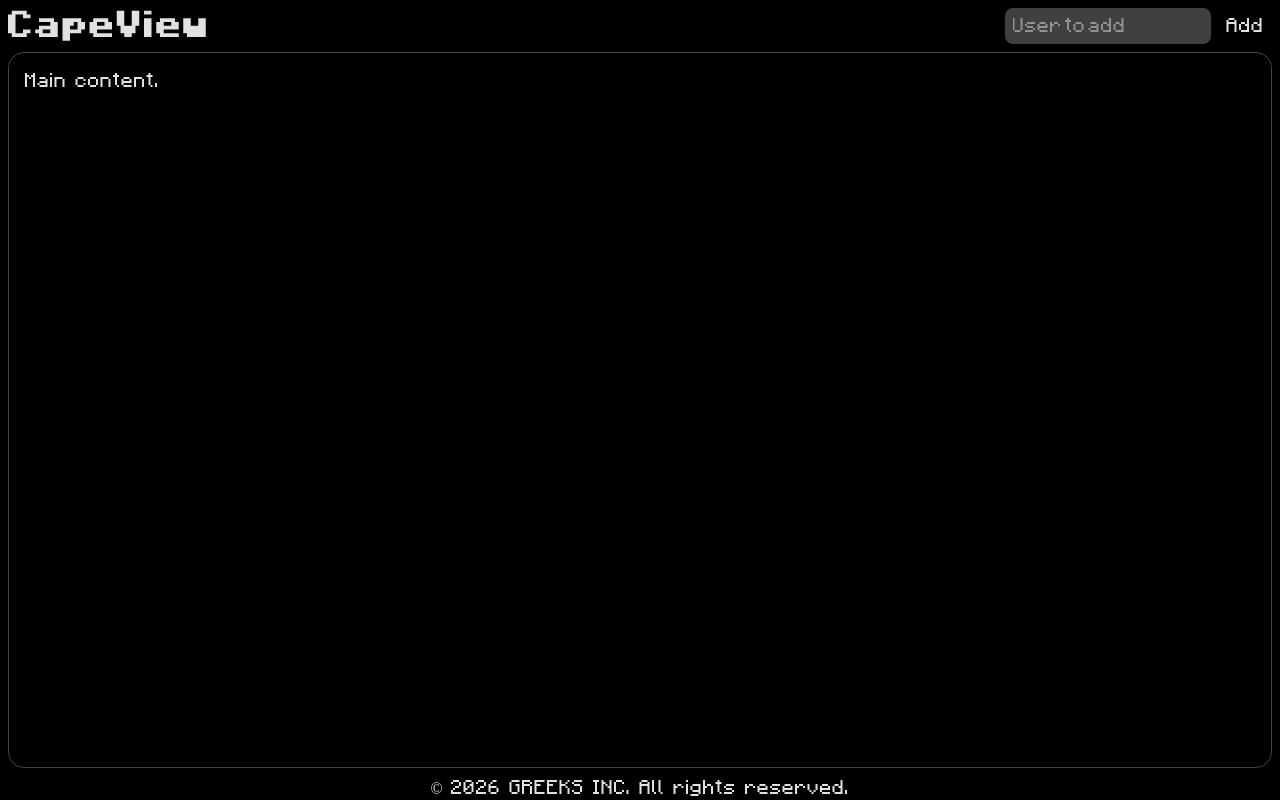
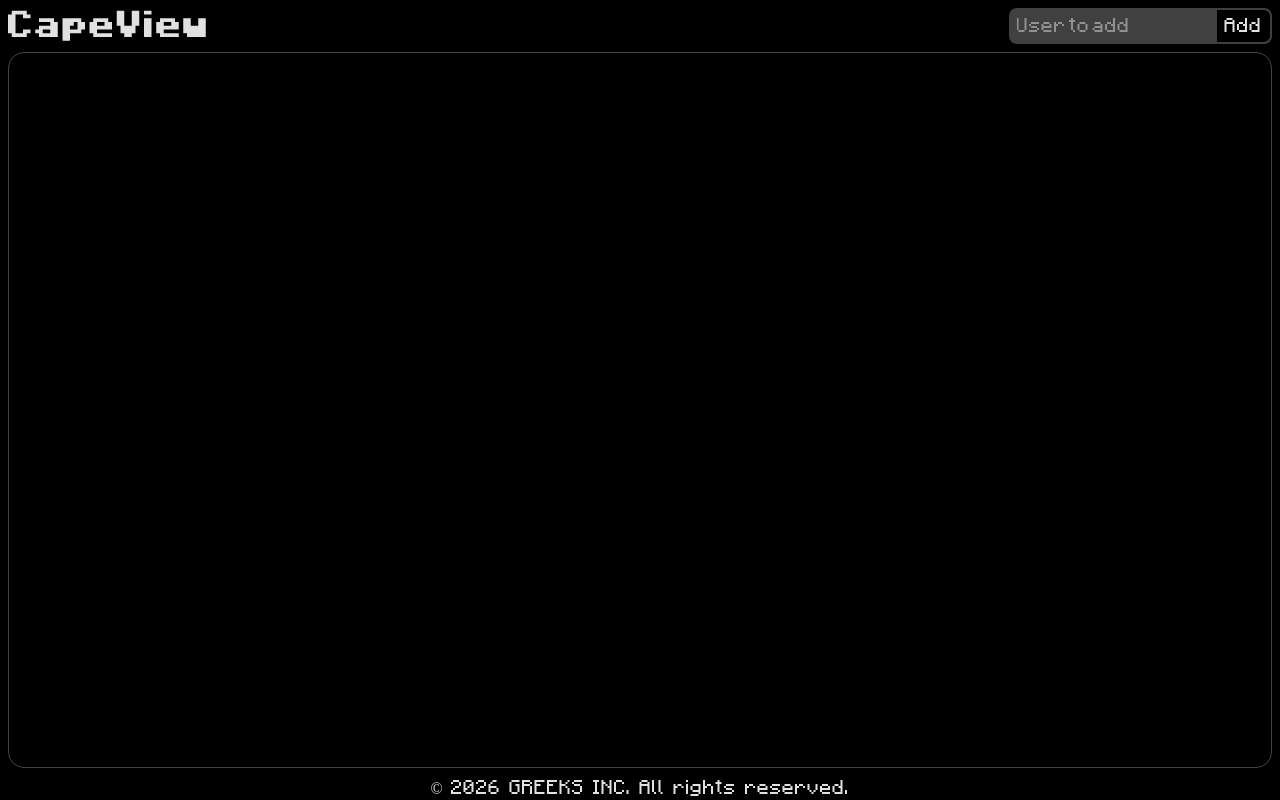
Before and after one commit to caltra/CapeView, a Next.js app: page / in a window 1280 px wide. Built offline with nearby package versions, Linux system fonts and the light colour scheme.

Commit message:
Basic profile selection via redux state.

```diff
--- a/src/app/page.tsx
+++ b/src/app/page.tsx
@@ -1,14 +1,51 @@
+"use client";
+
+import { useAppSelector } from "@/lib/hooks";
 import Footer from "../components/ui/Footer";
 import Header from "../components/ui/Header";
 
 
 export default function Home() {
+
+  // const notificationState = useAppSelector((state) => state.notification.value);
+  const selectedUserState = useAppSelector((state) => state.userSelection.user);
+
+  function renderSelection() {
+    if (!selectedUserState) throw new Error("Selected user is NULL in Home()/renderSelection()");
+
+    return (
+      <div className="flex justify-around w-1/2 min-w-100 border border-secondary-bg bg-secondary-bg/50 rounded-2xl mx-auto p-4">
+        <div className="flex flex-col items-center">
+          <p>
+            {selectedUserState.name}
+          </p>
+
+          <div>
+            <img src={`https://skinrender.dev/render/${selectedUserState.name}/head?size=128&yaw=45&pitch=30`}
+              className="head-img"
+            />
+          </div>
+        </div>
+
+        <div className="border border-secondary-bg"></div>
+
+        <div className="overflow-hidden">
+          <div className="cape-crop">
+            <img src={selectedUserState.cape} />
+          </div>
+        </div>
+
+
+      </div>
+    )
+  }
+
   return (
     <>
       <Header />
 
       <main className="grow border border-primary-txt/30 rounded-2xl m-2 mt-0 p-4">
-        Main content.
+        {selectedUserState && renderSelection()}
       </main>
 
       <Footer />
--- a/src/components/ui/Footer.tsx
+++ b/src/components/ui/Footer.tsx
@@ -1,7 +1,7 @@
-"use server";
+"use client";
 
 
-export default async function Footer() {
+export default function Footer() {
 
 
     return (
--- a/src/components/ui/Header.tsx
+++ b/src/components/ui/Header.tsx
@@ -3,14 +3,13 @@
 import { ExternalProfile, ExternalUser, InternalProfile } from "@/types/userTypes";
 import { useState } from "react";
 import { useAppDispatch, useAppSelector } from "@/lib/hooks";
+import { setUser } from "@/lib/features/userSelection/userSelectionSlice";
 
 
 export default function Header() {
 
     const [input, setInput] = useState<string>("");
-    const [currentProfile, setCurrentProfile] = useState<InternalProfile | undefined>(undefined);
 
-    // const notificationState = useAppSelector((state) => state.notification.value);
     const dispatch = useAppDispatch();
 
     async function findProfile() {
@@ -23,8 +22,7 @@ export default function Header() {
                 if (response.status == 200) {
                     const profile: InternalProfile = await response.json();
 
-                    console.log(profile);
-                    setCurrentProfile(profile);
+                    dispatch(setUser(profile));
                 } else if (response.status == 204) {
                     console.log(`User: [ ${input} ] does not exist`);
                 } else {
@@ -39,49 +37,22 @@ export default function Header() {
         }
     }
 
-    function renderCapeImg() {
-        if (currentProfile) {
-            return (
-                <div className="overflow-hidden">
-                    <div className="cape-crop">
-                        <img src={currentProfile.cape} />
-                    </div>
-                </div>
-            )
-        }
-    }
-
-    function renderHeadImg() {
-        if (currentProfile) {
-            return (
-                <div>
-                    <img src={`https://skinrender.dev/render/${currentProfile.name}/head?size=128&yaw=45&pitch=30`}
-                        className="head-img"
-                    />
-                </div>
-            )
-        }
-    }
-
     return (
         <header className="flex justify-between m-2">
             <h1 className="text-3xl font-[Mojangles_Bold]">
                 CapeView
             </h1>
 
-            {renderCapeImg()}
-            {renderHeadImg()}
-
             <div className="flex">
                 <input
-                    className="rounded-lg bg-secondary-bg px-2 mr-2"
+                    className="rounded-l-lg bg-secondary-bg px-2"
                     placeholder="User to add"
                     value={input}
                     onChange={(e) => setInput(e.target.value)}
                 />
 
                 <button
-                    className="rounded-lg px-2 hover:bg-secondary-bg active:bg-primary-txt/40"
+                    className="rounded-r-lg px-2 border-2 border-secondary-bg hover:bg-primary-txt/20 active:bg-primary-txt/40"
                     onClick={() => findProfile()}
                 >
                     Add
```
